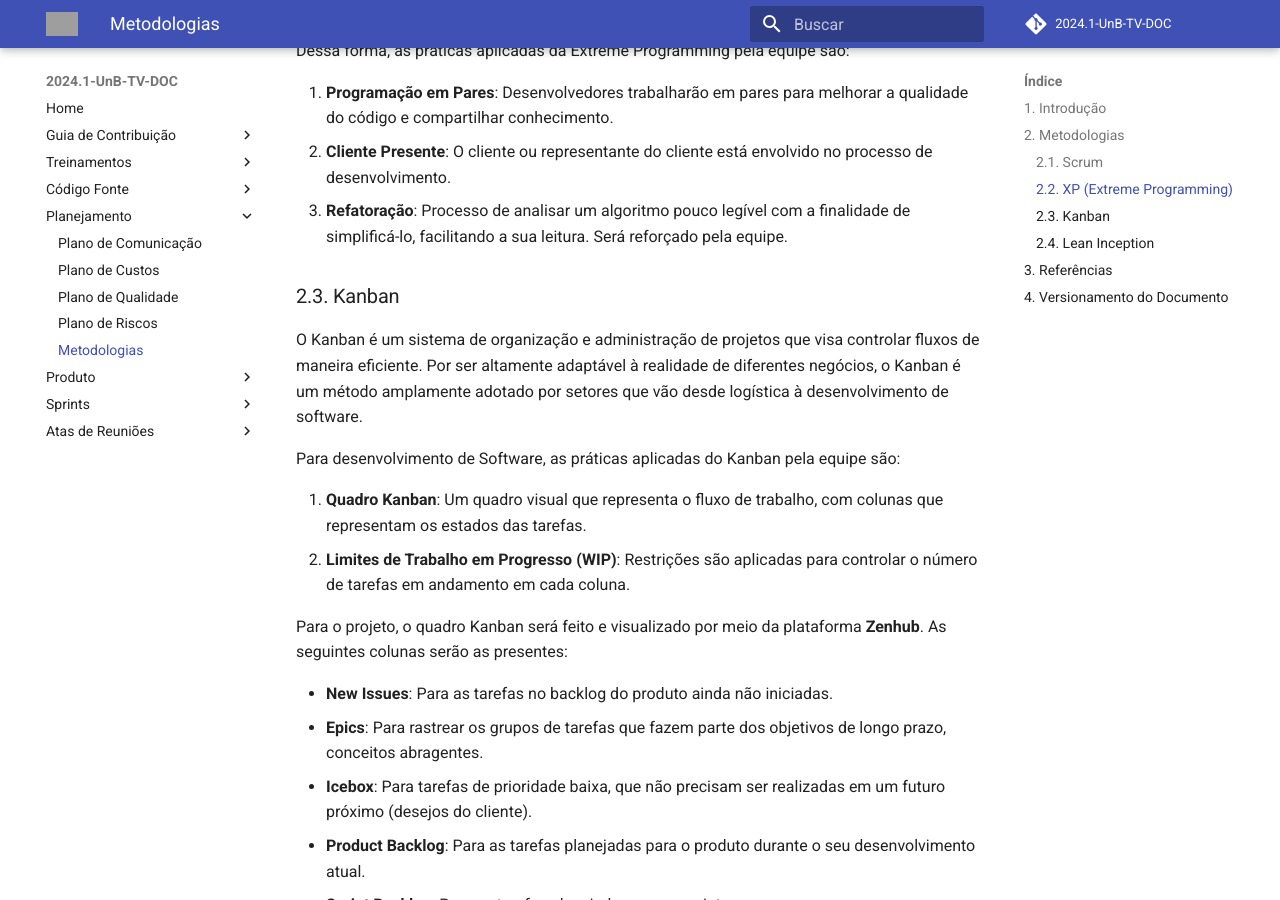
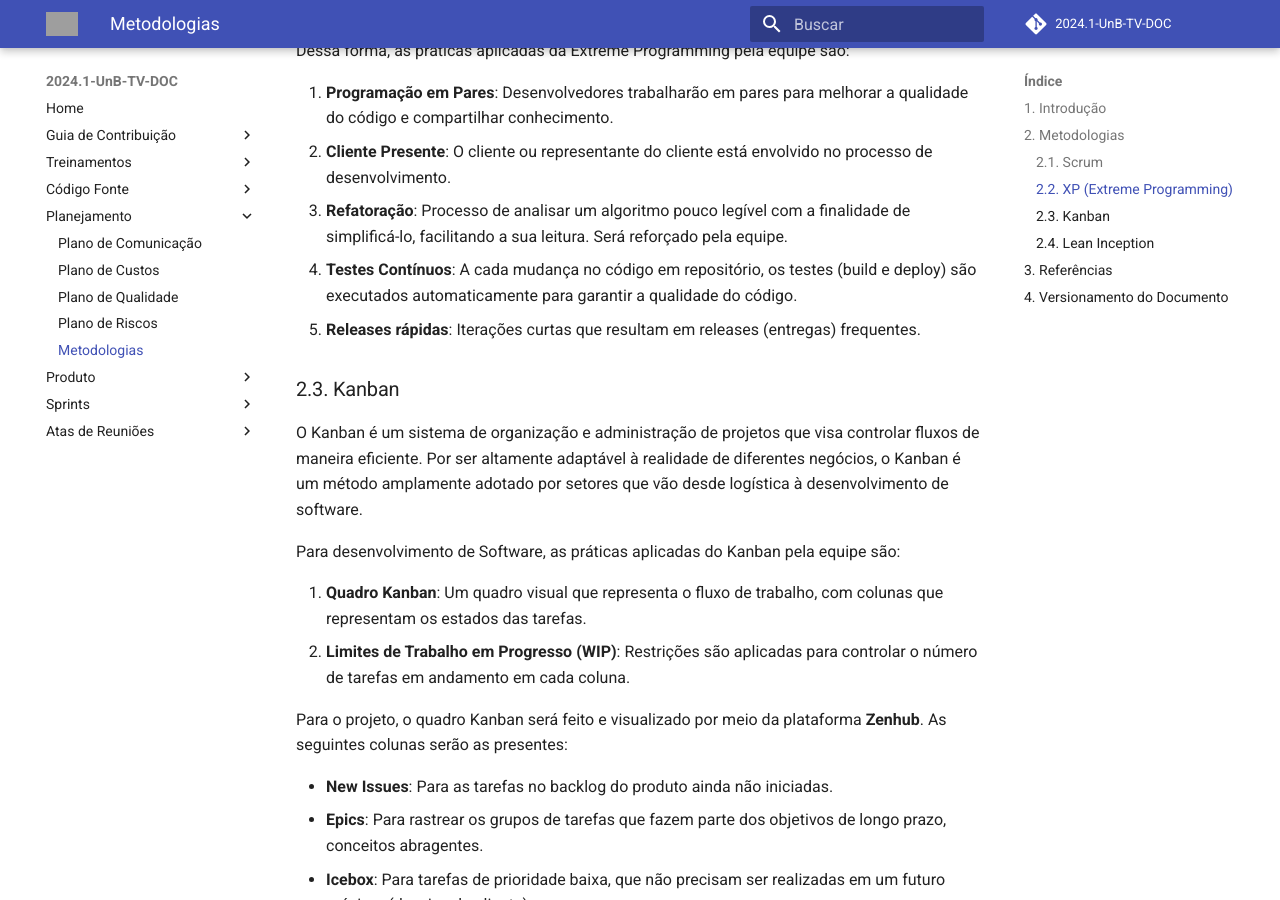
Before and after one commit to fga-eps-mds/2024.1-UnB-TV-DOC, an MkDocs documentation site: the page built from docs/planejamento/Metodologias.md, in a window 1280 px wide and 900 px high, scrolled down 1092 px. Built offline with MkDocs 1.6.1 and Material for MkDocs 9.7.7, drawn with Linux system fonts in a browser that asks for light colours; comment, search, counter and statistics services are not loaded; grey boxes are pictures that could not be loaded.

Commit message:
Update Metodologias.md

```diff
--- a/docs/planejamento/Metodologias.md
+++ b/docs/planejamento/Metodologias.md
@@ -29,6 +29,8 @@ Dessa forma, as práticas aplicadas da Extreme Programming pela equipe são:
 1. **Programação em Pares**: Desenvolvedores trabalharão em pares para melhorar a qualidade do código e compartilhar conhecimento.
 2. **Cliente Presente**: O cliente ou representante do cliente está envolvido no processo de desenvolvimento.
 3. **Refatoração**: Processo de analisar um algoritmo pouco legível com a finalidade de simplificá-lo, facilitando a sua leitura. Será reforçado pela equipe.
+4. **Testes Contínuos**: A cada mudança no código em repositório, os testes (build e deploy) são executados automaticamente para garantir a qualidade do código.
+5. **Releases rápidas**: Iterações curtas que resultam em releases (entregas) frequentes.
 
 ### 2.3. Kanban
 
```
